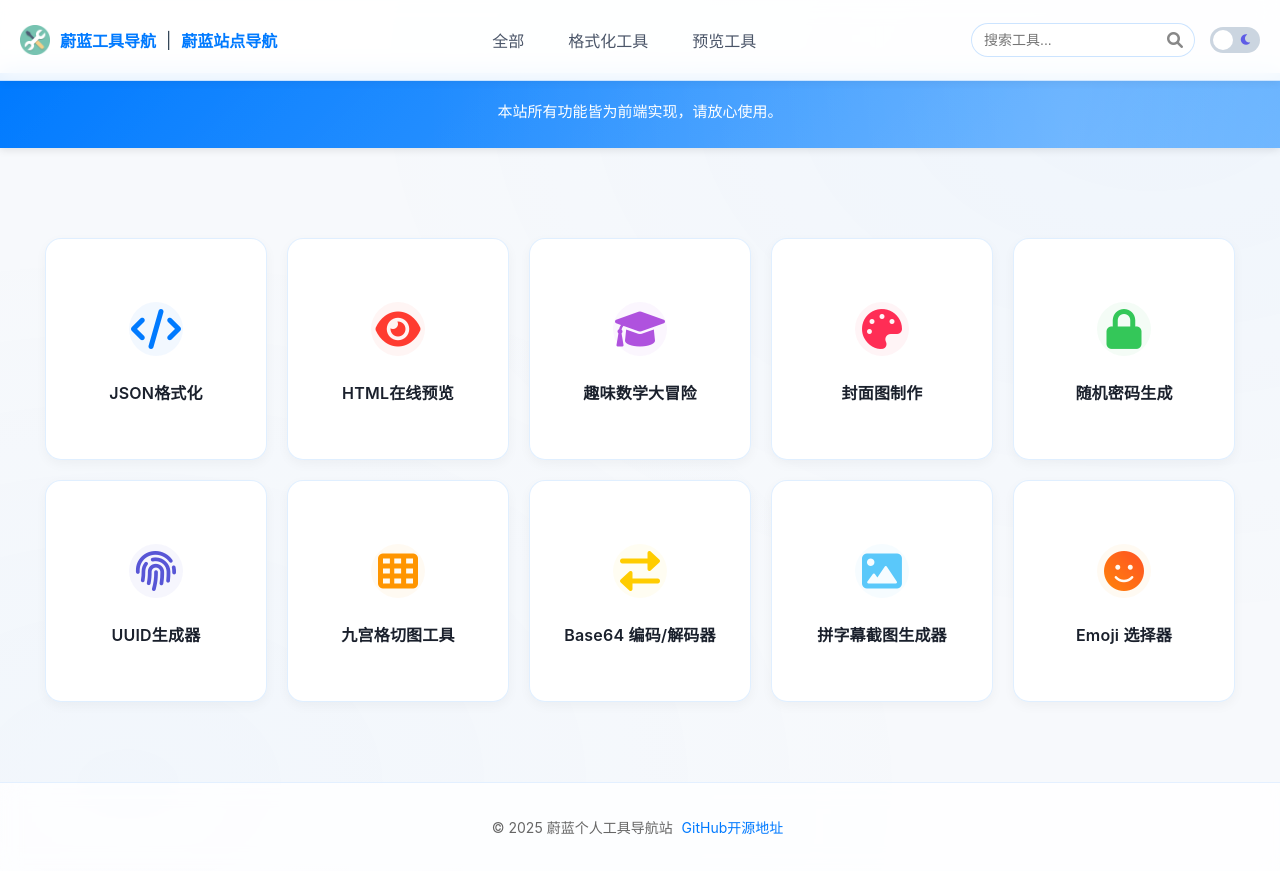
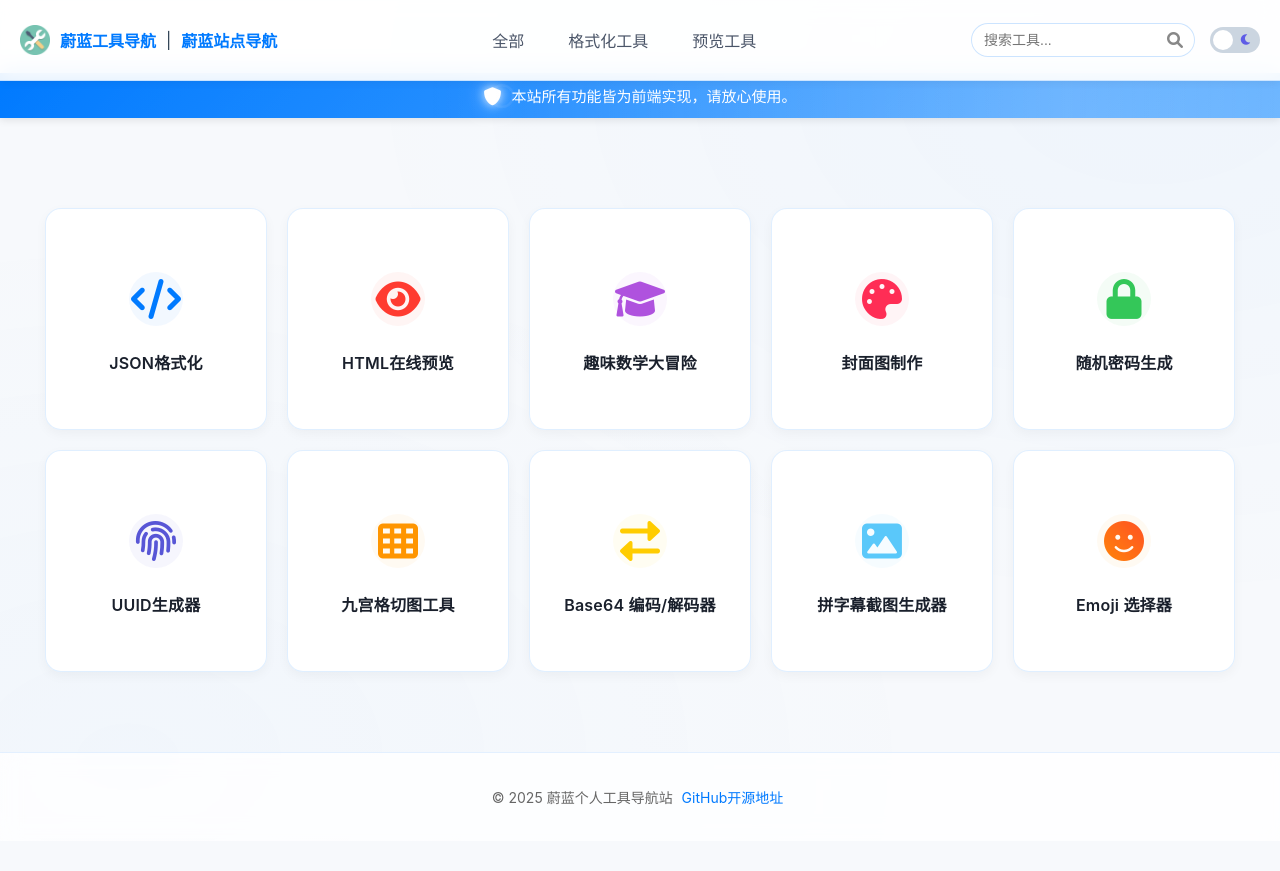
Before and after one commit to core666666/Blue-IT-Tool, a plain HTML site: page index.html in a window 1280 px wide. Shown: the top 871 px of the page. After the commit the page ends 841 px from the top, so only its background shows below. Drawn offline with Linux system fonts and the light colour scheme; a web font is replaced by a local one.

Commit message:
feat: 添加安全盾牌图标和闪烁微光效果，增强视觉效果和用户体验

```diff
--- a/styles/index.css
+++ b/styles/index.css
@@ -67,6 +67,9 @@ body.dark-mode {
     position: relative;
     z-index: 1;
     animation: fadeIn 0.6s ease forwards;
+    display: flex;
+    justify-content: center;
+    align-items: center;
 }
 
 .notice::before {
@@ -94,6 +97,67 @@ body.dark-mode {
         transparent
     );
     animation: shine 3s linear infinite;
+}
+
+/* 添加安全盾牌图标和闪烁微光效果 */
+.notice p {
+    position: relative;
+    display: flex;
+    align-items: center;
+    justify-content: center;
+    margin: 0;
+}
+
+.notice p::before {
+    content: '\f3ed'; /* FontAwesome 盾牌图标 */
+    font-family: 'Font Awesome 5 Free';
+    font-weight: 900;
+    margin-right: 10px;
+    font-size: 18px;
+    position: relative;
+    animation: pulse 2s infinite;
+}
+
+/* 添加盾牌闪烁微光效果 */
+@keyframes pulse {
+    0% {
+        text-shadow: 0 0 5px rgba(255,255,255,0.5), 0 0 10px rgba(255,255,255,0.3);
+    }
+    50% {
+        text-shadow: 0 0 10px rgba(255,255,255,0.8), 0 0 20px rgba(255,255,255,0.5);
+    }
+    100% {
+        text-shadow: 0 0 5px rgba(255,255,255,0.5), 0 0 10px rgba(255,255,255,0.3);
+    }
+}
+
+/* 添加盾牌周围的发光圆环 */
+.notice p::after {
+    content: '';
+    position: absolute;
+    width: 16px;
+    height: 16px;
+    border-radius: 50%;
+    background: transparent;
+    border: 2px solid rgba(255,255,255,0.4);
+    left: 9px;
+    z-index: -1;
+    animation: glow 3s infinite;
+}
+
+@keyframes glow {
+    0% {
+        transform: scale(1);
+        opacity: 0.3;
+    }
+    50% {
+        transform: scale(1.5);
+        opacity: 0;
+    }
+    100% {
+        transform: scale(1);
+        opacity: 0.3;
+    }
 }
 
 /* 工具卡片容器 */
```
